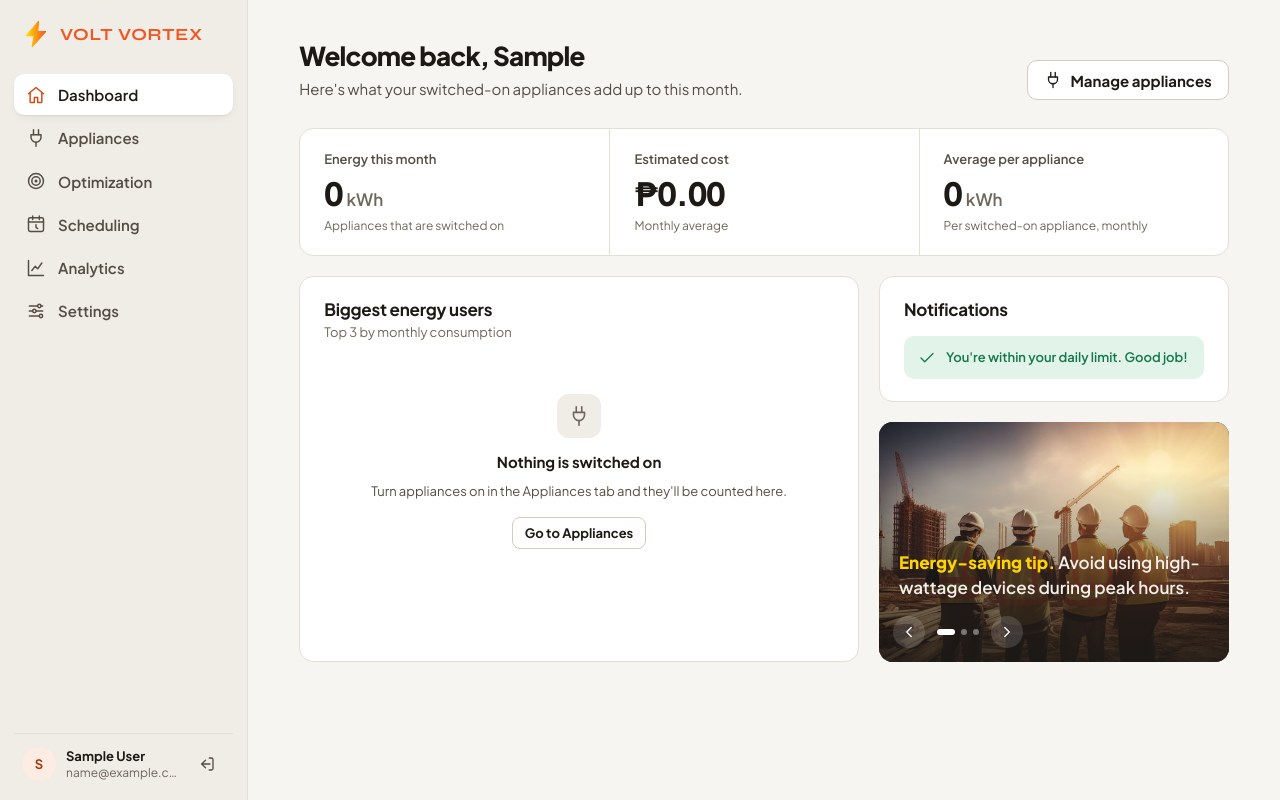
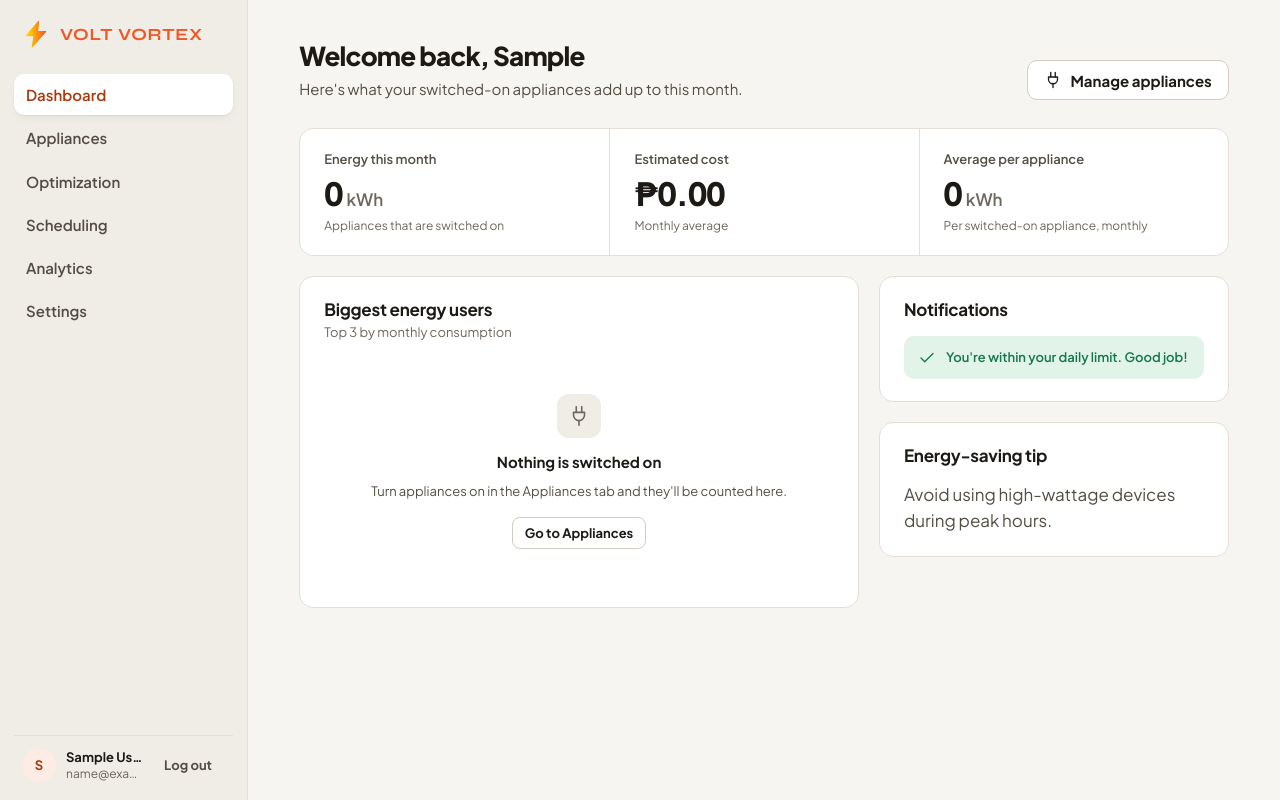
Before and after one commit to Shwarmanism/Appliances-Scheduler, a Flask app: page /dashboard in a window 1280 px wide. Run offline with Flask 3, Linux system fonts and the light colour scheme; the visitor is signed in with stand-in values (Sample User, id 1); data comes from the database, SQL or seed files in the repository; data that the repository does not hold is empty; some libraries are stand-ins or nearby versions.

Commit message:
remove unnecessary things

```diff
--- a/app/static/dashboard.css
+++ b/app/static/dashboard.css
@@ -16,29 +16,4 @@
 .rank-item:nth-child(3) .rank-bar span { background: #f0b394; animation-delay: 120ms; }
 @keyframes grow { from { transform: scaleX(0); } }
 
-.tip {
-    position: relative; overflow: hidden; border-radius: var(--r-lg);
-    min-height: 240px; display: flex; flex-direction: column; justify-content: flex-end;
-    background: var(--ink); color: #fff; isolation: isolate;
-}
-.tip-img {
-    position: absolute; inset: 0; width: 100%; height: 100%; object-fit: cover; z-index: -2;
-    transition: opacity 180ms ease;
-}
-.tip-img.is-swap { opacity: 0; }
-.tip::after {
-    content: ""; position: absolute; inset: 0; z-index: -1;
-    background: linear-gradient(180deg, rgba(29, 26, 22, 0) 20%, rgba(29, 26, 22, .88) 100%);
-}
-.tip-body { padding: 20px 20px 8px; }
-.tip-text { font-size: var(--fs-md); font-weight: 600; line-height: 1.45; max-width: 40ch; color: #f4efe8; }
-.tip-text strong { color: var(--volt); font-weight: 800; }
-.tip-controls { display: flex; align-items: center; gap: 8px; padding: 8px 14px 14px; }
-.tip-btn {
-    display: grid; place-items: center; width: 32px; height: 32px; border-radius: 50%; border: 0; cursor: pointer;
-    background: rgba(255, 255, 255, .14); color: #fff; transition: background var(--dur) var(--ease);
-}
-.tip-btn:hover { background: rgba(255, 255, 255, .26); }
-.tip-dots { display: flex; gap: 6px; margin: 0 4px; }
-.tip-dots i { width: 6px; height: 6px; border-radius: 99px; background: rgba(255, 255, 255, .4); transition: width 240ms var(--ease), background 240ms; }
-.tip-dots i.on { width: 18px; background: #fff; }
+.tip-text { color: var(--text-2); font-size: var(--fs-md); line-height: 1.55; max-width: 48ch; }
--- a/app/static/theme.css
+++ b/app/static/theme.css
@@ -129,7 +129,8 @@ button, input, select, textarea { font: inherit; color: inherit; }
 }
 .nav-item:hover { background: var(--surface-3); color: var(--text); }
 .nav-item.is-active { background: var(--surface); color: var(--text); box-shadow: var(--shadow-lift); }
-.nav-item.is-active .i { color: var(--accent); }
+.nav-item.is-active { color: var(--accent-ink); }
+.logout-link { padding: 0 10px; color: var(--text-2); }
 
 .sidebar-foot {
     margin-top: auto; display: flex; align-items: center; gap: 8px;
--- a/app/templates/analytics.html
+++ b/app/templates/analytics.html
@@ -81,19 +81,16 @@
         <h2 class="panel-title">Highlights</h2>
         <dl class="facts">
             <div class="fact">
-                <span class="fact-icon">{{ icon('chart', 18) }}</span>
                 <dt>High-consumption days</dt>
                 <dd>June 5, June 12</dd>
             </div>
             <div class="fact">
-                <span class="fact-icon fact-icon--good">{{ icon('check', 18) }}</span>
                 <dt>Best saving day</dt>
                 <dd>June 10</dd>
             </div>
             <div class="fact">
-                <span class="fact-icon fact-icon--warn">{{ icon('alert', 18) }}</span>
                 <dt>Overused appliances</dt>
-                <dd class="tags-inline"><span class="badge badge--high">Air Conditioner · 8h</span><span class="badge badge--mid">Water Heater · 3h</span></dd>
+                <dd>Air Conditioner (8h), Water Heater (3h)</dd>
             </div>
         </dl>
     </section>
--- a/app/templates/base.html
+++ b/app/templates/base.html
@@ -45,7 +45,7 @@
             <nav class="nav" aria-label="Main">
                 {% for endpoint, label, ic in nav %}
                 <a href="{{ url_for(endpoint) }}" class="nav-item{% if request.endpoint == endpoint %} is-active{% endif %}"{% if request.endpoint == endpoint %} aria-current="page"{% endif %}>
-                    {{ icon(ic) }}<span>{{ label }}</span>
+                    <span>{{ label }}</span>
                 </a>
                 {% endfor %}
             </nav>
@@ -59,7 +59,7 @@
                     </span>
                 </div>
                 <form action="{{ url_for('access.logout') }}" method="post"><input type="hidden" name="csrf_token" value="{{ csrf_token() }}">
-                    <button type="submit" class="icon-btn" aria-label="Log out" title="Log out">{{ icon('logout', 18) }}</button>
+                    <button type="submit" class="btn btn--ghost btn--sm logout-link">Log out</button>
                 </form>
             </div>
         </aside>
--- a/app/templates/dashboard.html
+++ b/app/templates/dashboard.html
@@ -78,45 +78,12 @@
             {% endif %}
         </section>
 
-        <section class="tip" aria-roledescription="carousel" aria-label="Energy-saving tip">
-            <img id="slideshow-img" class="tip-img" src="{{ url_for('static', filename='dashboard_slides/tip1.jpg') }}" alt="">
-            <div class="tip-body">
-                <p class="tip-text"><strong>Energy-saving tip.</strong> {{ random_tip }}</p>
+        <section class="panel">
+            <div class="panel-head">
+                <h2 class="panel-title">Energy-saving tip</h2>
             </div>
-            <div class="tip-controls">
-                <button type="button" class="tip-btn" onclick="prevSlide()" aria-label="Previous image">{{ icon('chevron-left', 18) }}</button>
-                <div class="tip-dots" id="tipDots" aria-hidden="true"><i class="on"></i><i></i><i></i></div>
-                <button type="button" class="tip-btn" onclick="nextSlide()" aria-label="Next image">{{ icon('chevron-right', 18) }}</button>
-            </div>
+            <p class="tip-text">{{ random_tip }}</p>
         </section>
     </div>
 </div>
 {% endblock %}
-
-{% block scripts %}
-<script>
-    const slides = [
-        "{{ url_for('static', filename='dashboard_slides/tip1.jpg') }}",
-        "{{ url_for('static', filename='dashboard_slides/tip2.jpg') }}",
-        "{{ url_for('static', filename='dashboard_slides/tip3.jpg') }}"
-    ];
-    slides.forEach(src => { const i = new Image(); i.src = src; });
-    let currentSlide = 0;
-    const img = document.getElementById('slideshow-img');
-    const dots = document.querySelectorAll('#tipDots i');
-    function showSlide(index) {
-        img.classList.add('is-swap');
-        setTimeout(() => {
-            img.src = slides[index];
-            img.classList.remove('is-swap');
-        }, 180);
-        dots.forEach((d, i) => d.classList.toggle('on', i === index));
-    }
-    function prevSlide() { currentSlide = (currentSlide - 1 + slides.length) % slides.length; showSlide(currentSlide); }
-    function nextSlide() { currentSlide = (currentSlide + 1) % slides.length; showSlide(currentSlide); }
-    let auto = setInterval(nextSlide, 6000);
-    const tip = document.querySelector('.tip');
-    tip.addEventListener('mouseenter', () => clearInterval(auto));
-    tip.addEventListener('mouseleave', () => { auto = setInterval(nextSlide, 6000); });
-</script>
-{% endblock %}
```
Also changed, not shown: app/static/analytics.css (+1 -8 lines), app/static/dashboard_slides/tip1.jpg (deleted), app/static/dashboard_slides/tip2.jpg (deleted), app/static/dashboard_slides/tip3.jpg (deleted).
